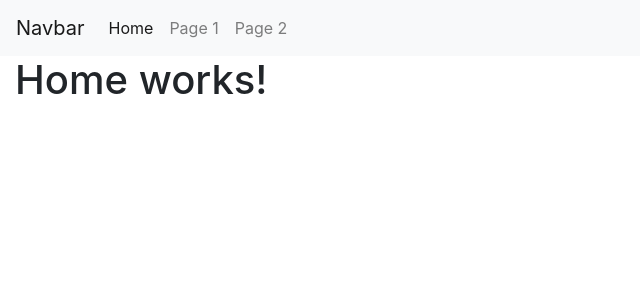
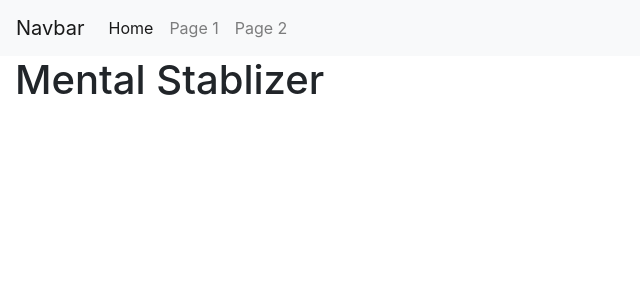
Before and after one commit to achuthanmukundan00/deltaHacks2020-StepBeforeCalc, an Angular app in the folder deltaMH/: page /home in a window 1280 px wide. Shown: the top 300 px of the page, without its empty margins (0-640 px from the left). Built offline with nearby package versions, Linux system fonts and the light colour scheme.

Commit message:
"Changes spotted and committed. It will be more specific later."

```diff
--- a/deltaMH/package.json
+++ b/deltaMH/package.json
@@ -19,6 +19,7 @@
     "@angular/platform-browser": "~8.2.14",
     "@angular/platform-browser-dynamic": "~8.2.14",
     "@angular/router": "~8.2.14",
+    "module": "^1.2.5",
     "rxjs": "~6.4.0",
     "tslib": "^1.10.0",
     "zone.js": "~0.9.1"
@@ -26,11 +27,11 @@
   "devDependencies": {
     "@angular-devkit/build-angular": "~0.803.23",
     "@angular/cli": "~8.3.23",
-    "@angular/compiler-cli": "~8.2.14",
+    "@angular/compiler-cli": "^8.2.14",
     "@angular/language-service": "~8.2.14",
-    "@types/node": "~8.9.4",
     "@types/jasmine": "~3.3.8",
     "@types/jasminewd2": "~2.0.3",
+    "@types/node": "~8.9.4",
     "codelyzer": "^5.0.0",
     "jasmine-core": "~3.4.0",
     "jasmine-spec-reporter": "~4.2.1",
--- a/deltaMH/src/app/pages/home/home.component.html
+++ b/deltaMH/src/app/pages/home/home.component.html
@@ -1,3 +1,3 @@
 <div class="container-fluid">
-  <h1>Home works!</h1>
+  <h1>Mental Stablizer</h1>
 </div>
```
Also changed, not shown: 1 other file (tests, documents, lock files or other folders).
